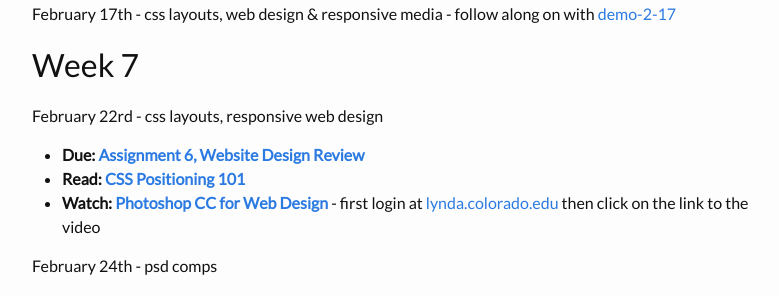
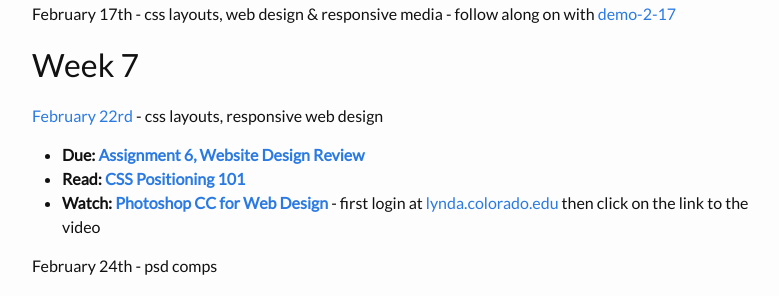
Before and after one commit to coloringchaos/web-spring-16, a Jekyll site: the page built from timeline.md, in a window 1280 px wide and 900 px high, scrolled down 1160 px. Shown: the part 154-450 px from the top of the window, without its empty margins (238-1017 px from the left). Built offline with Jekyll 4.4.1, drawn with Linux system fonts in a browser that asks for light colours; part of the change alters nothing that is shown.

```diff
--- a/timeline.md
+++ b/timeline.md
@@ -54,7 +54,7 @@ February 15th - css review, work-time
 February 17th - css layouts, web design & responsive media - follow along on with [demo-2-17](https://github.com/coloringchaos/atls2200-examples)
 
 # Week 7
-February 22rd - css layouts, responsive web design
+[February 22rd](/web-spring-16/class-12) - css layouts, responsive web design
 
 + **Due: [Assignment 6, Website Design Review](/web-spring-16/assignment-6)**
 + **Read: [CSS Positioning 101](http://alistapart.com/article/css-positioning-101)**
```
